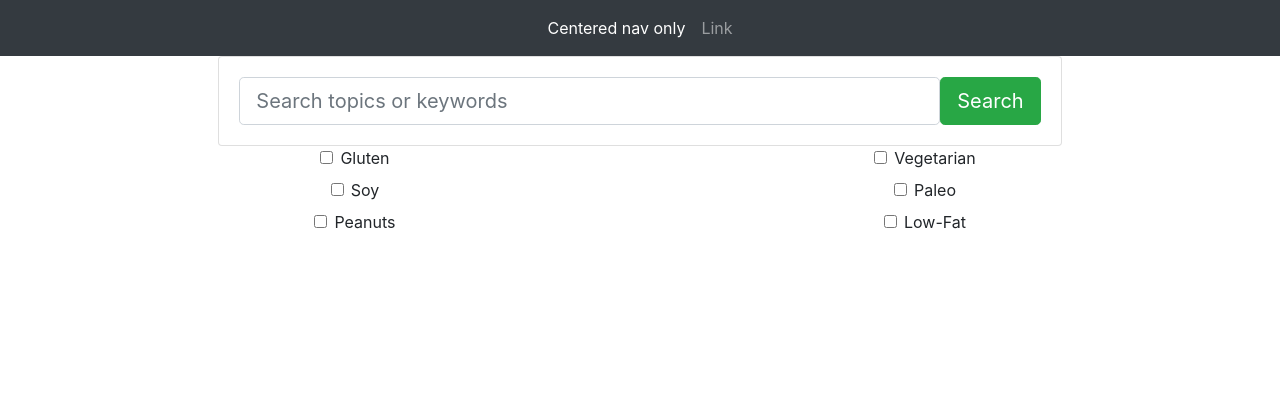
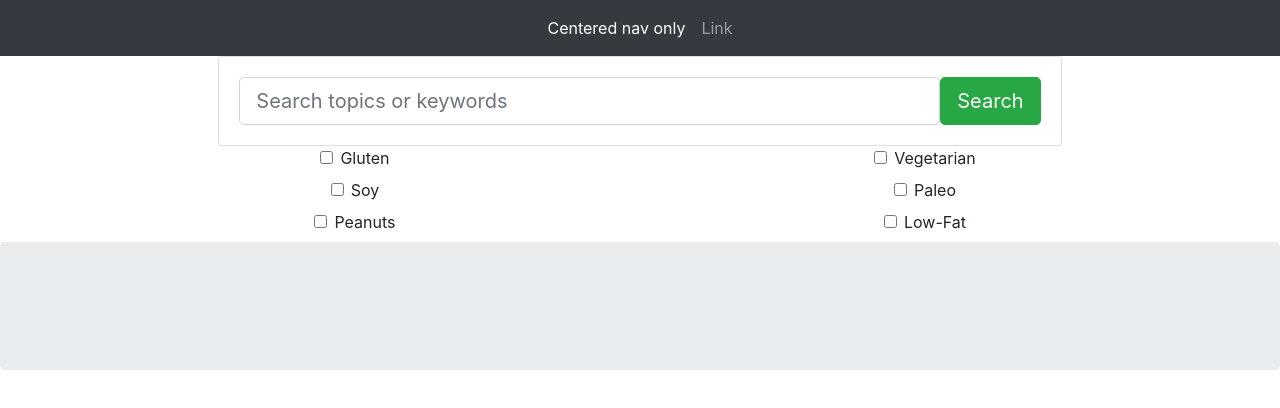
Before and after one commit to adamszabolcs/java-cookta-frontend, a React (Create React App) app: page / in a window 1280 px wide. Shown: the top 408 px of the page. Built offline with nearby package versions, Linux system fonts and the light colour scheme.

Commit message:
created Featured, added it to app.js

```diff
--- a/src/App.js
+++ b/src/App.js
@@ -3,6 +3,7 @@ import './App.css';
 import {FilterBar} from "./components/FilterBar";
 import {Navbar} from "./components/Navbar";
 import {SearchBar} from "./components/SearchBar";
+import {Featured} from "./components/Featured";
 
 class App extends Component {
   render() {
@@ -11,6 +12,7 @@ class App extends Component {
           <Navbar/>
           <SearchBar/>
           <FilterBar/>
+          <Featured/>
       </div>
     );
   }
--- /dev/null
+++ b/src/components/Featured.jsx
@@ -0,0 +1,13 @@
+import React, {Component} from 'react';
+
+export class Featured extends Component {
+
+    render() {
+        return (
+            <div className="jumbotron">
+
+            </div>
+        )
+    }
+
+}
```
